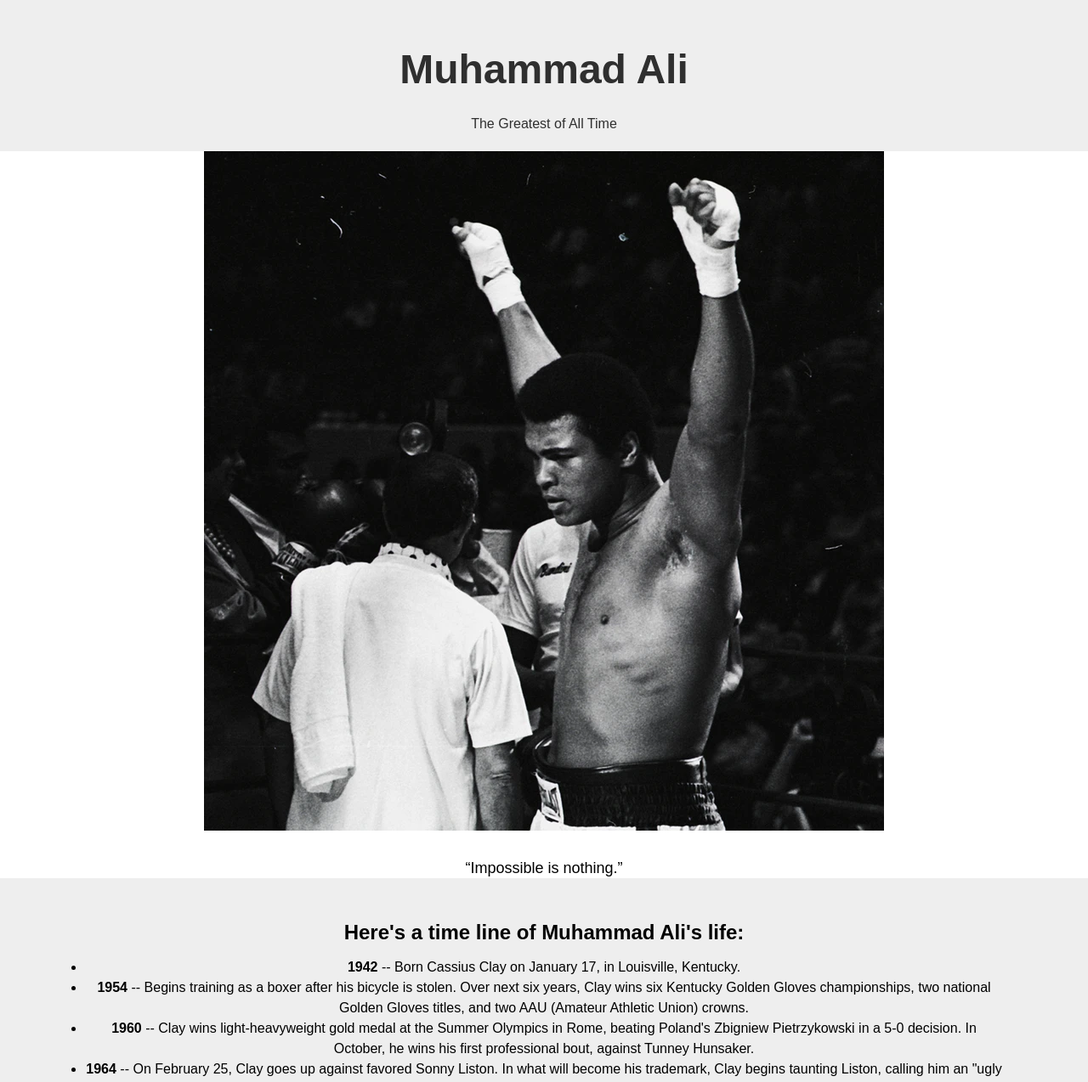
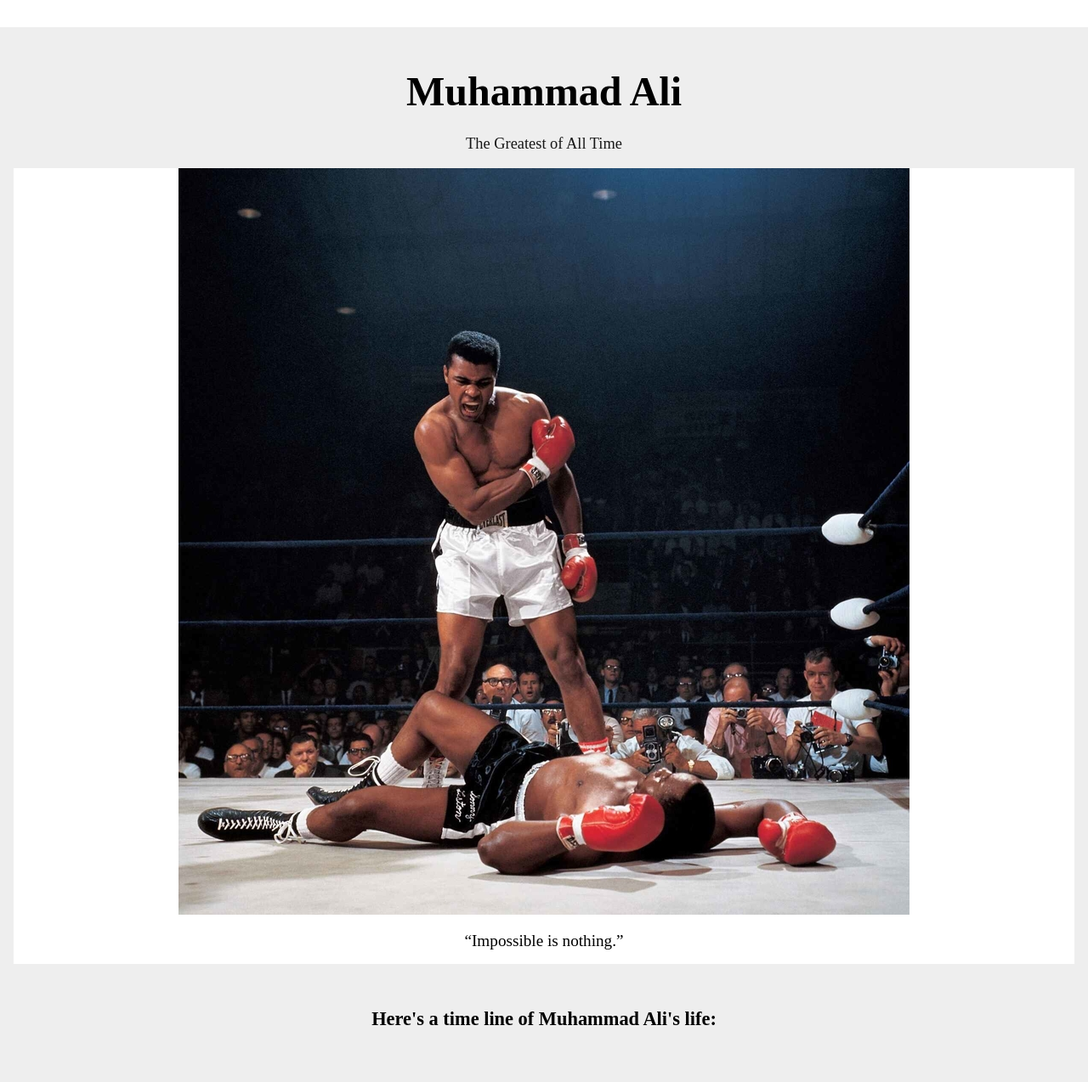
Before and after one commit to amutwakil/fcc-tribute-page, a plain HTML site: page index.html in a window 1280 px wide. Shown: the top 1274 px of the page at 85% size. Drawn offline with Linux system fonts and the light colour scheme.

Commit message:
Entire website built + finalized

```diff
--- a/index.html
+++ b/index.html
@@ -7,18 +7,30 @@
     <title>FCC: Tribute Page</title>
 </head>
 <body>
+
     <div id="main">
+
+        <!-- header
+        ================ -->
+
+        <section id = "header">
             <div id="title">
-                <h1>Muhammad Ali</h1>The Greatest of All Time
+                <h1>Muhammad Ali</h1><span>The Greatest of All Time</span>
             </div>
+
             <figure id="img-div">
-                <img src="images/the GOAT.webp" id="image">
+                <img src="images/the greatest.jpg" id="image">
                 <figcaption id="img-div-caption">
                     “Impossible is nothing.”
                 </figcaption>
             </figure>
+        </section>
+
+        <!-- content
+        ================ -->
+
         <section id="content" id="tribute-info">
-            <h2>Here's a time line of Muhammad Ali's life:</h2>
+            <h3>Here's a time line of Muhammad Ali's life:</h3>
             <ul>
                 <li><b>1942</b> -- Born Cassius Clay on January 17, in Louisville, Kentucky.</li>
                 <li><b>1954</b> -- Begins training as a boxer after his bicycle is stolen. Over next six years, Clay wins six Kentucky Golden Gloves championships, two national Golden Gloves titles, and two AAU (Amateur Athletic Union) crowns.</li>
@@ -39,9 +51,18 @@
                 <li><b>2009</b> -- Ali attends the inauguration of President Barack Obama.</li>
                 <li><b>2016</b> -- Dies June 3 in Phoenix, Arizona. He was married four times and had nine children.</li>
             </ul>
-            <p><i> "Service to others is the rent you pay for your room here on earth." - Muhammed Ali</i></p>
-            <p>If you have time, you should read more about this incredible human being on his <a href = "https://en.wikipedia.org/wiki/Muhammad_Ali" alt = "his wiki page">Wikipedia entry.</a></p>
         </section>
+
+        <!-- footer
+        ================ -->
+
+        <section id ="footer">
+            <p class="footer quote">Service to others is the rent you pay for your room here on earth."</p>
+            <p class="footer cite">-- Muhammed Ali</p>
+            <p class="wiki">If you have time, you should read more about this incredible human being on his <a href = "https://en.wikipedia.org/wiki/Muhammad_Ali" target="blank" alt = "his wiki page">Wikipedia entry.</a></p>
+        </section>
+
     </div>
+
 </body>
 </html>
--- a/styles.css
+++ b/styles.css
@@ -5,44 +5,94 @@
 }
 
 html{
-    font-family: sans-serif;
+    font-family: Roboto Mono;
 }
 
-#main, body{
-    height: 100%;
-    width: 100%;
+#main{
     text-align: center;
-    display: block;
     background-color: #eee;
+}
+
+/* title
+================*/
+
+#title{
+  padding: 3rem 0 1.15rem 0;
+  margin: 2rem 0 0 0;
+}
+
+#title h1{
+  font-weight: 750;
+  font-size: 3rem;
+  margin-bottom: .5em;
+}
+
+#title span{
+  font-size: 1.15rem;
+  opacity: .9;
+}
+
+/* image
+================*/
+
+#img-div{
+    background-color: white;
+    margin: 0 1em;
 
 }
 
-#img-div{
-    background-color: white;
-    line-height: 1.5em;
-    margin-bottom: 50px;
+#img-div-caption{
+    padding: 1rem 0;
+    font-size: 1.2rem;
 }
 
-#img-div-caption{
-    margin-top: 25px;
-    font-size: 18px;
+img{
+  max-width: 100%;
+  height: auto;
 }
 
-#title{
-    margin-top: 50px;
-    line-height: 4em;
-    opacity: .8;
-}
+/* content */
 
-h1{
-    font-size: 3em;
-}
-
-h1 p{
-    font-size: 4em;
+h3{
+  font-size: 1.4em;
+  padding: 2.3em 0;
 }
 
 ul{
-    margin: 15px 100px;
-    line-height: 1.5em;
+  width: 30%;
+  margin: 0 auto 3em auto;
 }
+
+li{
+  list-style-type: square;
+  padding: .9em 0;
+  text-align: left;
+  font-size: 1.2em;
+}
+
+/* footer */
+
+.footer{
+  font-size: 1.2em;
+  font-style: italic;
+  text-align: left;
+  width: 30%;
+}
+
+.quote{
+  margin: 0 auto 1em auto;
+}
+
+.cite{
+  margin: 0 auto 2em auto;
+}
+
+.wiki{
+font-weight: bold;
+font-size: 1.4em;
+}
+
+#footer{
+  margin: 0 0 2em 0;
+  padding: 0 0 3em 0;
+}
```
Also changed, not shown: images/the greatest.jpg (added), 1 other file.
